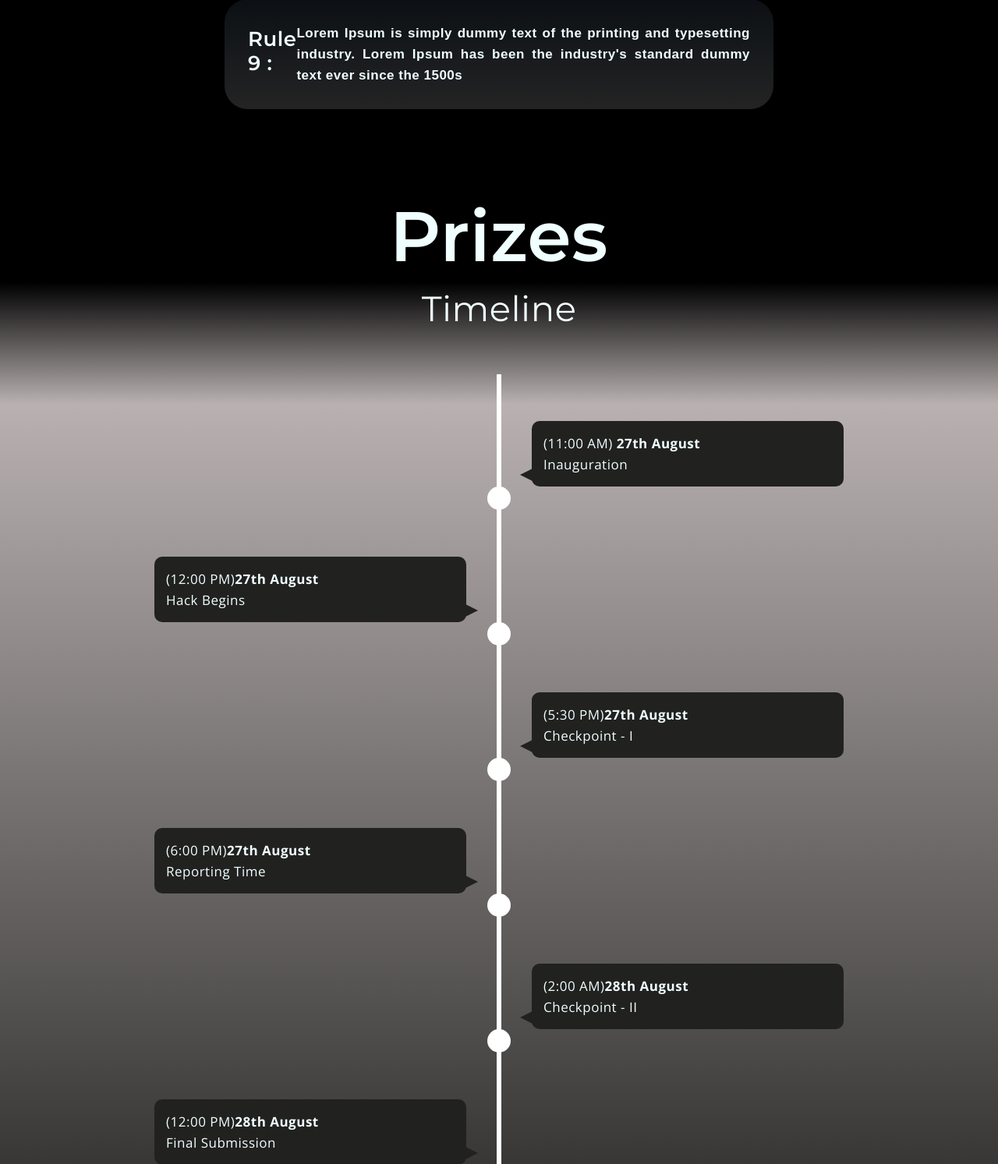
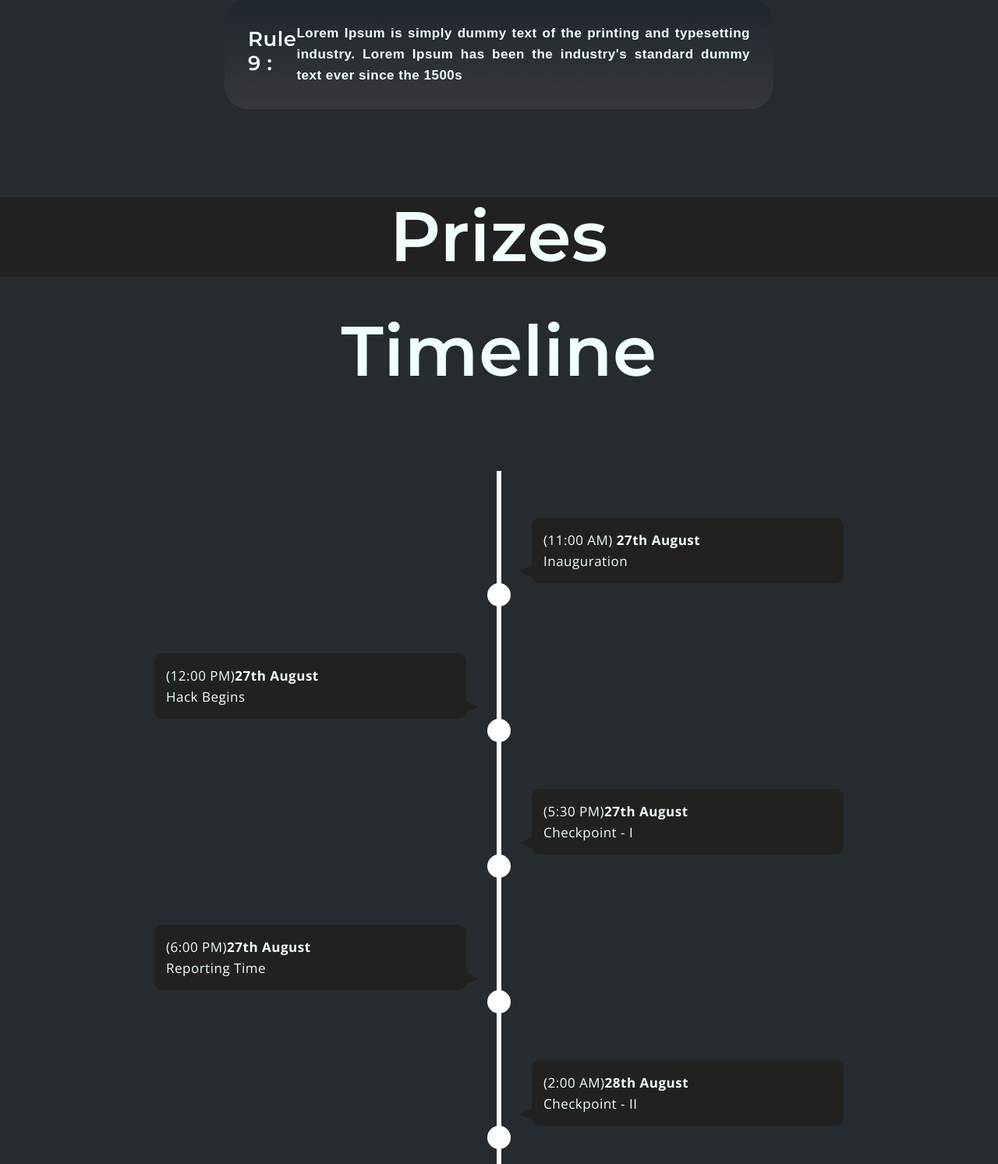
Before and after one commit to Avirat201189221/Hackonix-2022, a Django app: page / in a window 1280 px wide. Shown: the part 4696-6189 px from the top of the page at 78% size. Run offline with Django 4.2, Linux system fonts and the light colour scheme; some libraries are stand-ins or nearby versions; some web fonts are replaced.

Commit message:
change color scheme

```diff
--- a/Hackonix-Website/static/css/style.css
+++ b/Hackonix-Website/static/css/style.css
@@ -483,7 +483,7 @@ img {
 /*--------------------*/
 
 #mu-about {
-  background-color: #303841;
+  background-color: #262b30;
   display: inline;
   float: left;
   width: 100%;
@@ -1176,7 +1176,7 @@ img {
 /*--------------------*/
 
 #mu-sponsors {
-  background: black;
+  background-color: #212121;
   display: inline;
   float: left;
   width: 100%;
@@ -1224,9 +1224,11 @@ img {
 
 /* Rulebook */
 #rulebook {
-  background: #000000;
-}
-
+  background: #262b30;
+}
+.rlbk-body {
+  background-color: #262b30;
+}
 .rlbk-body .rulebook-title {
   font-size: 6rem;
 }
@@ -1263,11 +1265,12 @@ img {
 
 /* Prizes */
 .mu-prizes-area {
-  background: black;
+  background-color: #212121;
 }
 
 .prizes-title {
   font-size: 6rem;
+  margin: 0rem;
 }
 
 /*--------------------*/
@@ -1275,7 +1278,7 @@ img {
 /*--------------------*/
 
 #mu-faq {
-  background-color: #000000;
+  background-color: #212121;
   display: inline;
   float: left;
   position: relative;
@@ -1963,11 +1966,11 @@ img {
   }
 } */
 
-@media screen and (max-width: 330px) {
+/* @media screen and (max-width: 330px) {
   .mu-about-left img {
     margin-left: 1.5rem;
   }
-}
+} */
 
 /* .rlbk {
   margin: 50px;
@@ -2016,4 +2019,8 @@ img {
   .contact-us-text {
     flex-direction: column;
   }
-}
+  .nav-link:hover {
+    border-style: none;
+    border-color: rgb(148, 123, 59);
+  }
+}
--- a/Hackonix-Website/static/css/timeline-styles.css
+++ b/Hackonix-Website/static/css/timeline-styles.css
@@ -5,21 +5,13 @@
 }
 
 .timeline-container {
-  background: linear-gradient(
-    0deg,
-    rgba(0, 0, 0, 1) 0%,
-    rgba(60, 57, 57, 1) 29%,
-    rgba(72, 69, 69, 1) 35%,
-    rgba(84, 81, 81, 1) 41%,
-    rgba(185, 177, 177, 1) 90%,
-    rgba(0, 0, 0, 1) 100%
-  );
+  background-color: #262b30;
 }
 .timeline-header {
   position: relative;
   padding: 3rem;
-  font-size: 3rem;
-  margin-top: 3rem;
+  font-size: 6rem;
+  /* margin-top: 3rem; */
   font-family: "Dense", "Montserrat", sans-serif;
 }
 .timeline ul {
@@ -127,7 +119,7 @@
   .timeline ul li:nth-child(even) div::before {
     left: -15px;
     border-width: 8px 16px 8px 0;
-    border-color: transparent #fec222 transparent transparent;
+    border-color: transparent #212120 transparent transparent;
   }
 }
 .timeline-clippy ul li::after {
--- a/Hackonix-Website/templates/index.html
+++ b/Hackonix-Website/templates/index.html
@@ -125,11 +125,14 @@
       </div>
   </header>
   <!-- End Header -->
-
   <!-- Start main content -->
   <main role="main">
     <!-- Start About -->
     <section id="mu-about">
+      {% comment %} <div class="blur" style="height:20px;backdrop-filter: blur(5px);">
+      </div> {% endcomment %}
+      {% comment %} <div class="gradient-separator" style="height:0px; background: linear-gradient(0deg, rgba(33,33,33,1) 0%, rgba(38,43,48,1) 100%);">
+      </div> {% endcomment %}
       <div class="container">
         <div class="row">
           <div class="col-md-12">
@@ -326,7 +329,7 @@
     <!-- Start Schedule  -->
     <section class="timeline">
       <div class="timeline-container">
-        <center><span class="timeline-header">Timeline</span></center>
+        <center><h2 class="timeline-header">Timeline</h2></center>
         <ul>
           <li>
             <div>
@@ -537,7 +540,7 @@
 
     <section id="mu-faq">
       <div class="container">
-        <center><h1>FAQs</h1></center>
+        <center><h2 class="faq-title">FAQs</h2></center>
         <center><h4>Here are some frequently asked questions:</h4>
         <div class="Question-Container">
           <div class="accordion">
```
Also changed, not shown: Hackonix-Website/static/css/faq-styles.css (+22 -22 lines).
